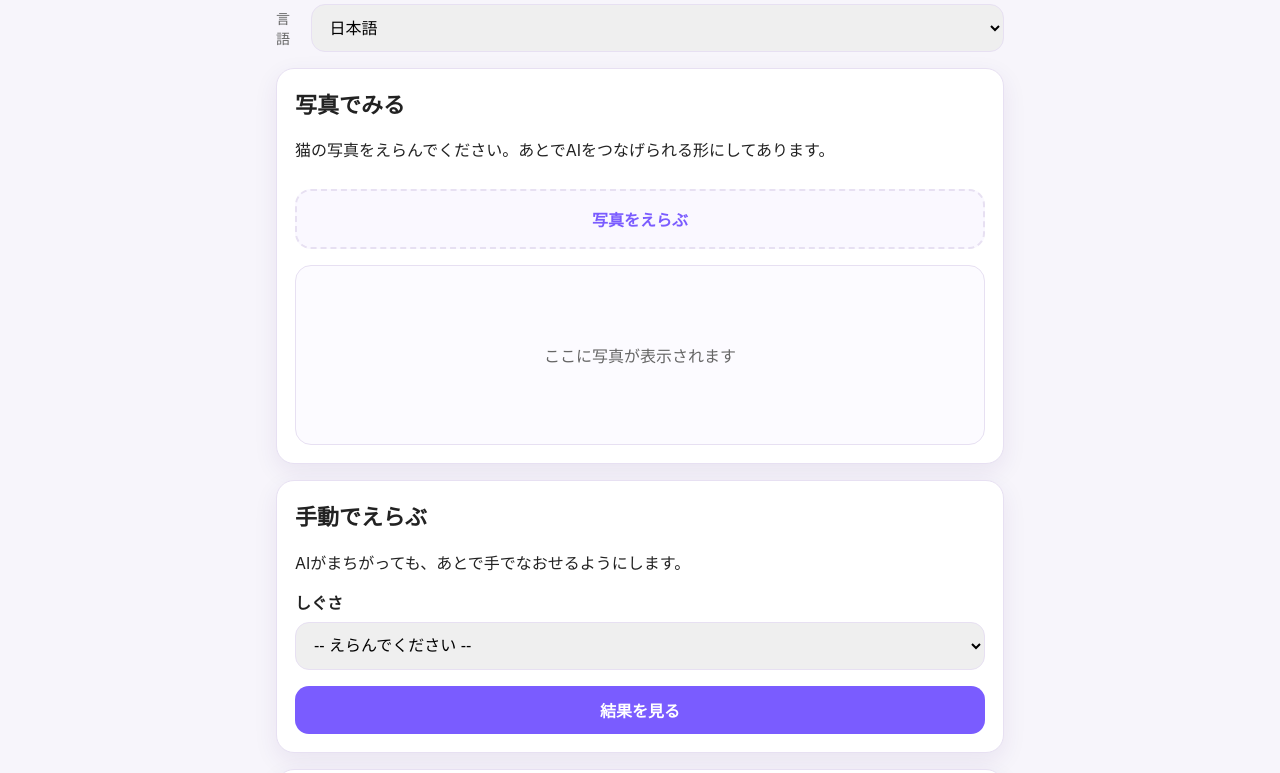
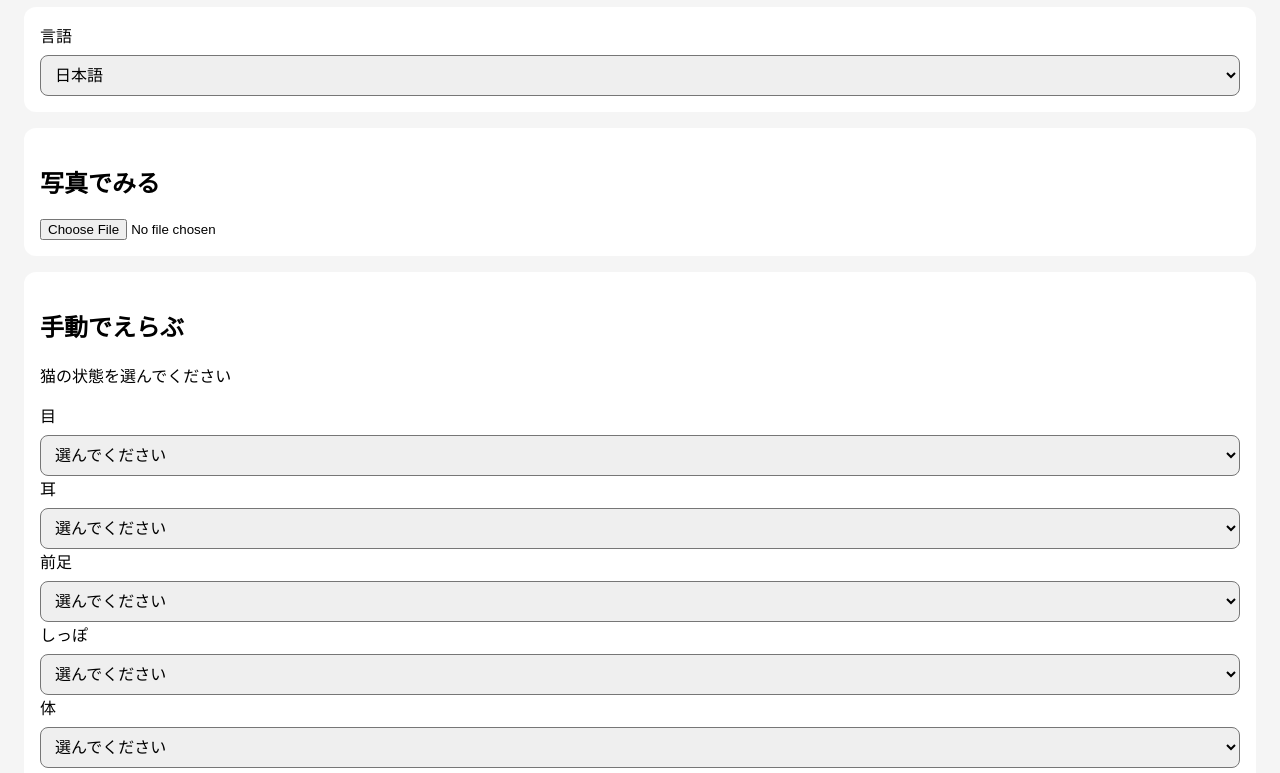
Before and after one commit to ya-create370/cat-emotion-app, a plain HTML site: page index.html in a window 1280 px wide. Shown: the part 98-871 px from the top of the page. Drawn offline with Linux system fonts and the light colour scheme.

Commit message:
fix manual UI

```diff
--- a/index.html
+++ b/index.html
@@ -1,62 +1,86 @@
 <!DOCTYPE html>
 <html lang="ja">
 <head>
-  <meta charset="UTF-8" />
-  <meta name="viewport" content="width=device-width, initial-scale=1.0" />
+  <meta charset="UTF-8">
+  <meta name="viewport" content="width=device-width, initial-scale=1.0">
   <title>Cat Emotion App</title>
-  <meta name="theme-color" content="#f6f1ff" />
-  <link rel="manifest" href="./manifest.json" />
-  <link rel="stylesheet" href="./styles.css" />
+
+  <style>
+    body {
+      font-family: sans-serif;
+      padding: 16px;
+      background: #f5f5f5;
+    }
+
+    h1 {
+      text-align: center;
+    }
+
+    .box {
+      background: white;
+      padding: 16px;
+      border-radius: 12px;
+      margin-bottom: 16px;
+    }
+
+    select, button {
+      width: 100%;
+      padding: 10px;
+      margin-top: 8px;
+      font-size: 16px;
+      border-radius: 8px;
+    }
+
+    img {
+      width: 100%;
+      margin-top: 10px;
+      border-radius: 10px;
+    }
+
+    .result-card {
+      background: #e8f5e9;
+      padding: 12px;
+      border-radius: 10px;
+    }
+  </style>
 </head>
+
 <body>
-  <div class="app-shell">
-    <header class="app-header">
+
   <h1>🐱 Cat Emotion App</h1>
-      <p class="subtitle">写真アップロード + 手動選択で猫の気持ちを見てみよう</p>
-      <div class="top-bar">
-        <label for="languageSelect" class="label-inline">言語</label>
-        <select id="languageSelect" aria-label="Language">
+
+  <!-- 言語 -->
+  <div class="box">
+    <label>言語</label>
+    <select id="langSelect">
       <option value="ja">日本語</option>
       <option value="en">English</option>
       <option value="th">ไทย</option>
     </select>
   </div>
-    </header>
 
-    <main class="main-content">
-      <section class="card">
-        <h2 id="uploadTitle">写真でみる</h2>
-        <p id="uploadHelp">猫の写真をえらんでください。あとでAIをつなげられる形にしてあります。</p>
-        <label class="upload-area" for="imageInput">
-          <span id="uploadButtonText">写真をえらぶ</span>
-          <input id="imageInput" type="file" accept="image/*" />
-        </label>
-        <div class="preview-wrap">
-          <img id="previewImage" alt="猫のプレビュー" hidden />
-          <p id="previewPlaceholder">ここに写真が表示されます</p>
+  <!-- 写真 -->
+  <div class="box">
+    <h2>写真でみる</h2>
+    <input type="file" id="imageInput" accept="image/*">
+    <img id="preview" style="display:none;">
   </div>
-      </section>
 
-      <section class="card">
-        <h2 id="manualTitle">手動でえらぶ</h2>
-        <p id="manualHelp">AIがまちがっても、あとで手でなおせるようにします。</p>
-        <div class="field-group">
-          <label for="gestureSelect" id="gestureLabel">しぐさ</label>
-          <select id="gestureSelect">
-            <option value="">-- えらんでください --</option>
-          </select>
+  <!-- 手動選択 -->
+  <div class="box">
+    <h2>手動でえらぶ</h2>
+    <p>猫の状態を選んでください</p>
+
+    <div id="manualArea"></div>
   </div>
-        <button id="showResultButton" class="primary-button">結果を見る</button>
-      </section>
 
-      <section class="card result-card">
-        <h2 id="resultTitle">結果</h2>
-        <div id="resultBox">
-          <p id="resultEmpty">まだ結果はありません</p>
+  <!-- 結果 -->
+  <div class="box">
+    <div id="result"></div>
   </div>
-      </section>
-    </main>
-  </div>
-  <script src="./app.js"></script>
+
+  <!-- JS -->
+  <script src="app.js"></script>
+
 </body>
 </html>
```
Lines whose indentation alone changed are shown as unchanged.
